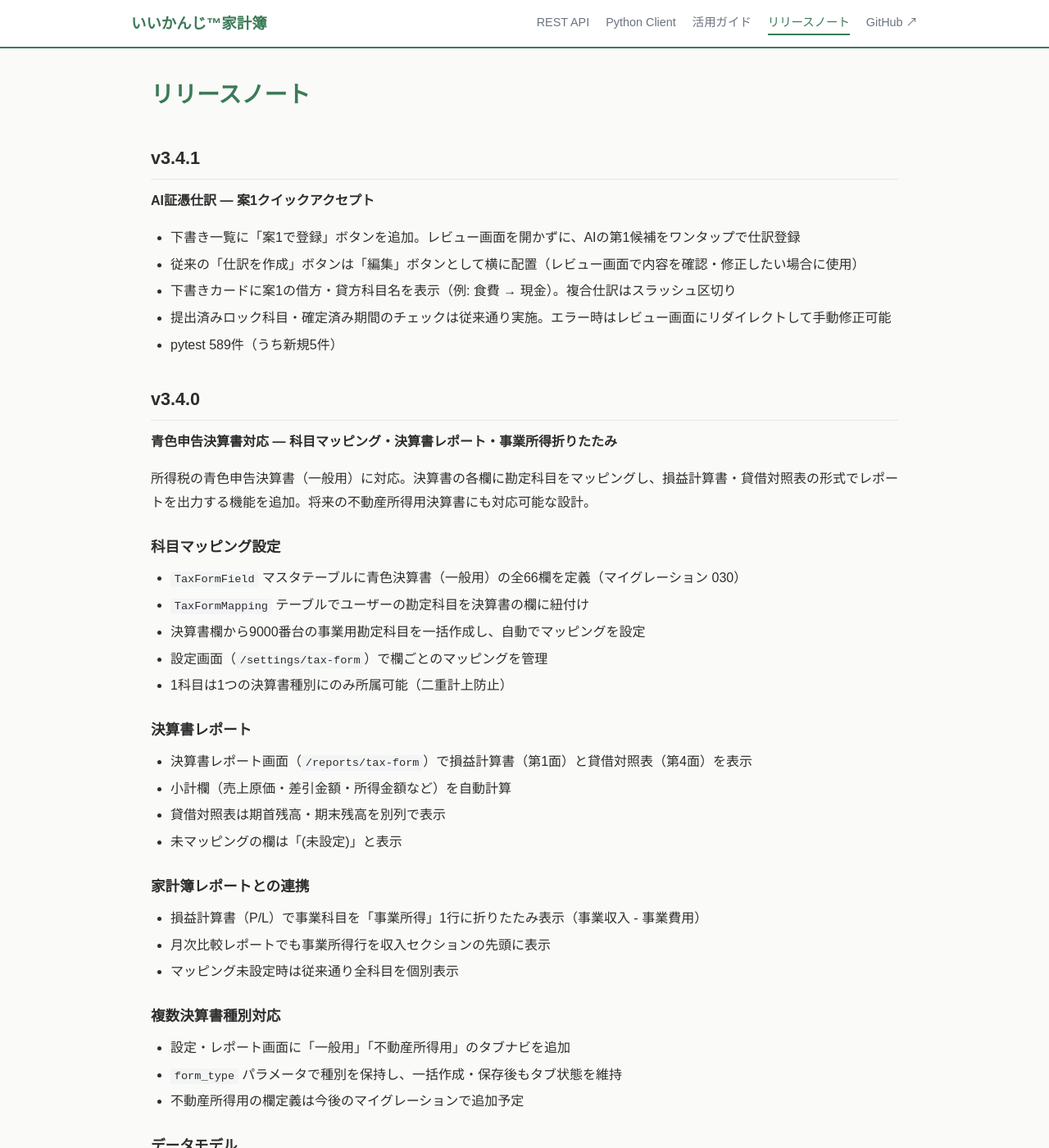
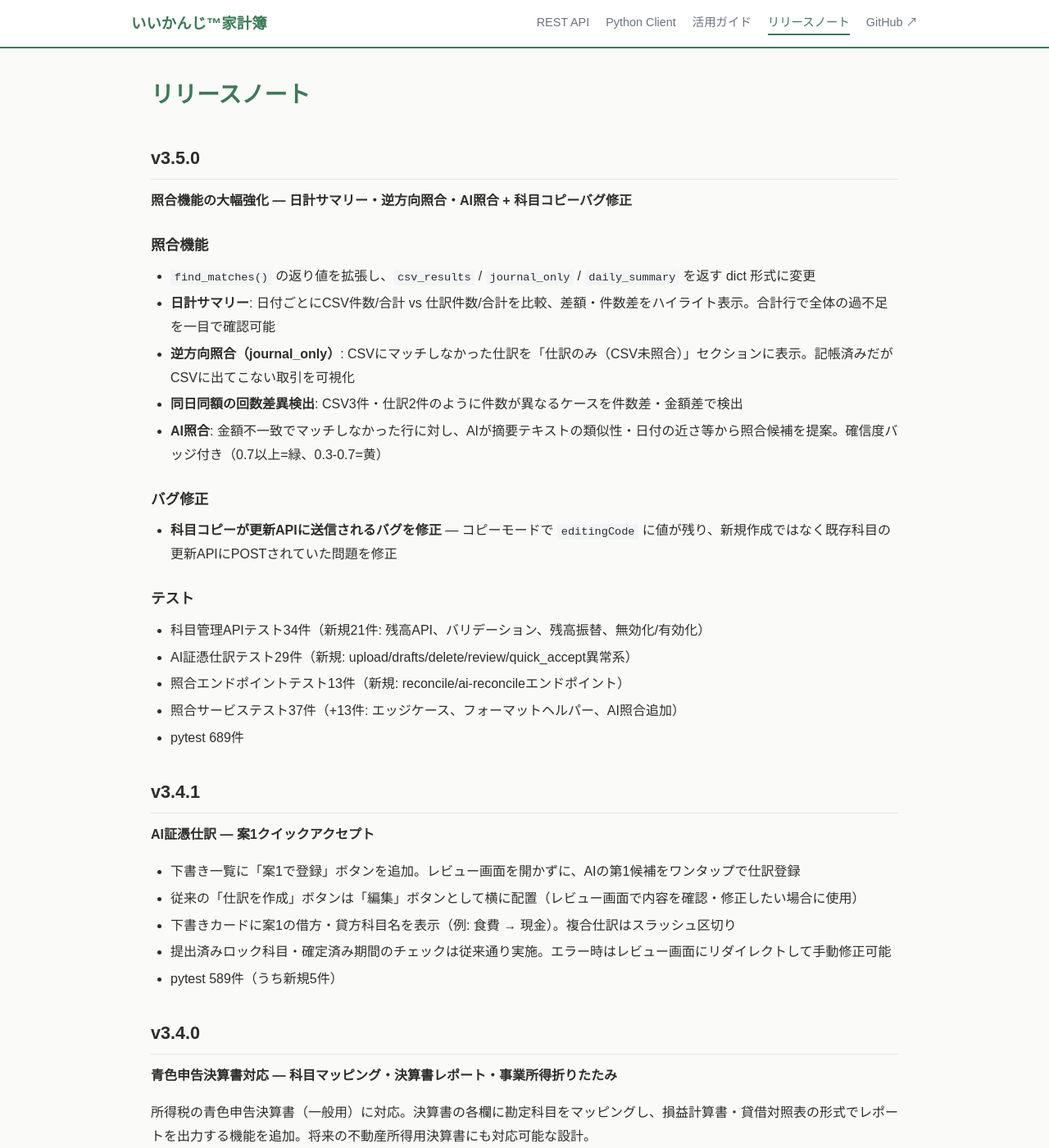
Before and after one commit to nananek/iikanji-kakeibo, a Jekyll site: the page built from docs/releases.md, in a window 1280 px wide and 1400 px high. Shown: the whole window at 82% size. Built offline with Jekyll 4.4.1, drawn with Linux system fonts in a browser that asks for light colours.

Commit message:
docs: v3.5.0 リリースノート + バージョン更新

```diff
--- a/docs/releases.md
+++ b/docs/releases.md
@@ -4,6 +4,30 @@
 ---
 
 # リリースノート
+
+## v3.5.0
+
+**照合機能の大幅強化 — 日計サマリー・逆方向照合・AI照合 + 科目コピーバグ修正**
+
+### 照合機能
+
+- `find_matches()` の返り値を拡張し、`csv_results` / `journal_only` / `daily_summary` を返す dict 形式に変更
+- **日計サマリー**: 日付ごとにCSV件数/合計 vs 仕訳件数/合計を比較、差額・件数差をハイライト表示。合計行で全体の過不足を一目で確認可能
+- **逆方向照合（journal_only）**: CSVにマッチしなかった仕訳を「仕訳のみ（CSV未照合）」セクションに表示。記帳済みだがCSVに出てこない取引を可視化
+- **同日同額の回数差異検出**: CSV3件・仕訳2件のように件数が異なるケースを件数差・金額差で検出
+- **AI照合**: 金額不一致でマッチしなかった行に対し、AIが摘要テキストの類似性・日付の近さ等から照合候補を提案。確信度バッジ付き（0.7以上=緑、0.3-0.7=黄）
+
+### バグ修正
+
+- **科目コピーが更新APIに送信されるバグを修正** — コピーモードで `editingCode` に値が残り、新規作成ではなく既存科目の更新APIにPOSTされていた問題を修正
+
+### テスト
+
+- 科目管理APIテスト34件（新規21件: 残高API、バリデーション、残高振替、無効化/有効化）
+- AI証憑仕訳テスト29件（新規: upload/drafts/delete/review/quick_accept異常系）
+- 照合エンドポイントテスト13件（新規: reconcile/ai-reconcileエンドポイント）
+- 照合サービステスト37件（+13件: エッジケース、フォーマットヘルパー、AI照合追加）
+- pytest 689件
 
 ## v3.4.1
 
```
Also changed, not shown: 1 other file.
